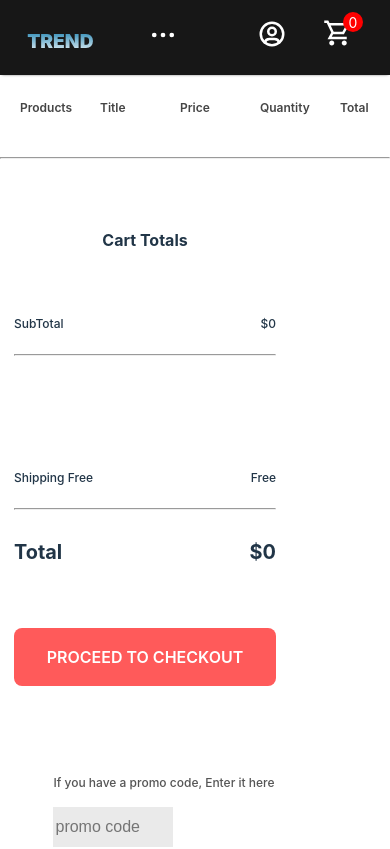
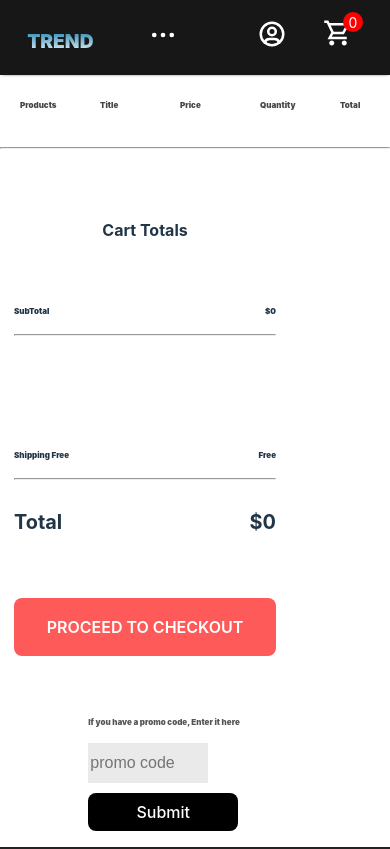
Before and after one commit to DontStopPrograming/e-commerce-clothing, a React (Vite) app: page /cart in a window 390 px wide. Shown: the top 849 px of the page. Built offline with nearby package versions, Linux system fonts and the light colour scheme.

Commit message:
fixed:CartItems position center v2

```diff
--- a/src/components/CartItems/cartItems.css
+++ b/src/components/CartItems/cartItems.css
@@ -117,7 +117,8 @@
 @media (max-width: 768px) {
 
     .cartItems-format p {
-        font-size: 12px;
+        font-size: 8px;
+        font-weight: 900;
     }
 
     .cartItems-total h1 {
```
